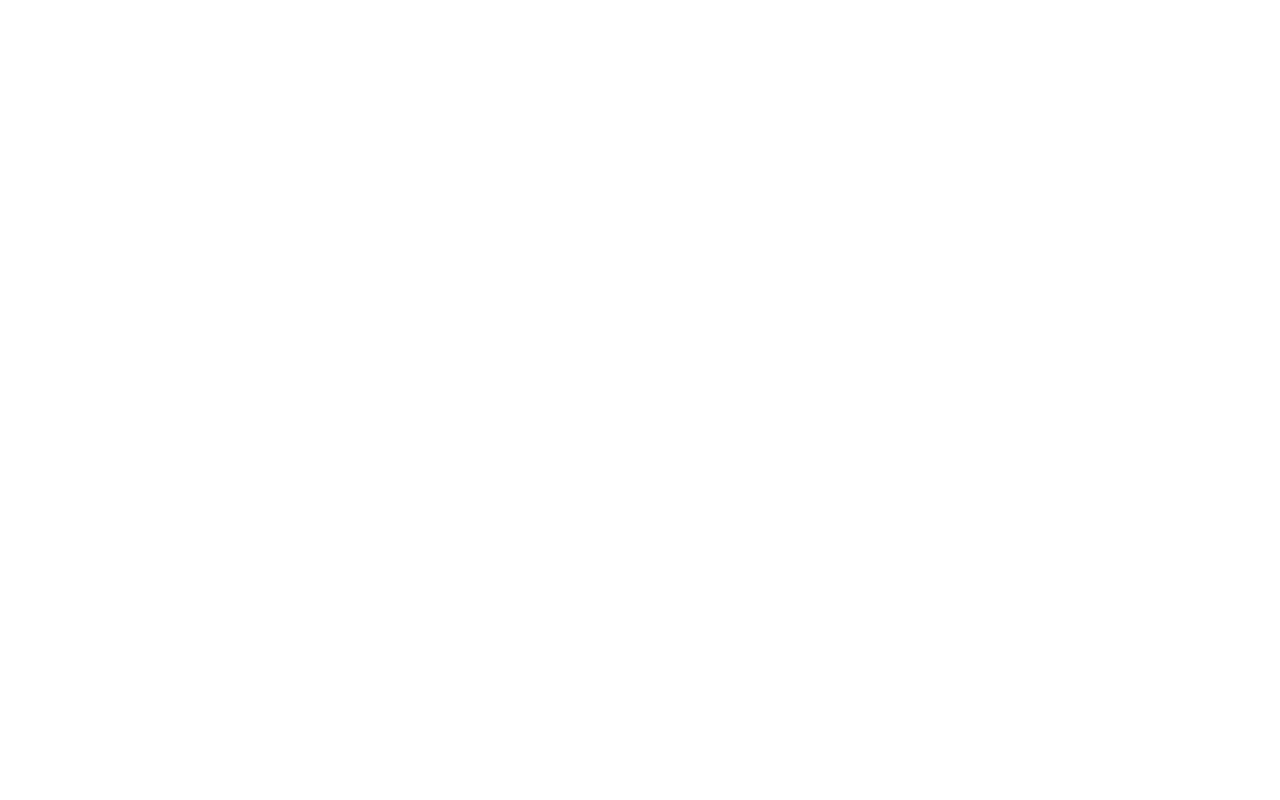
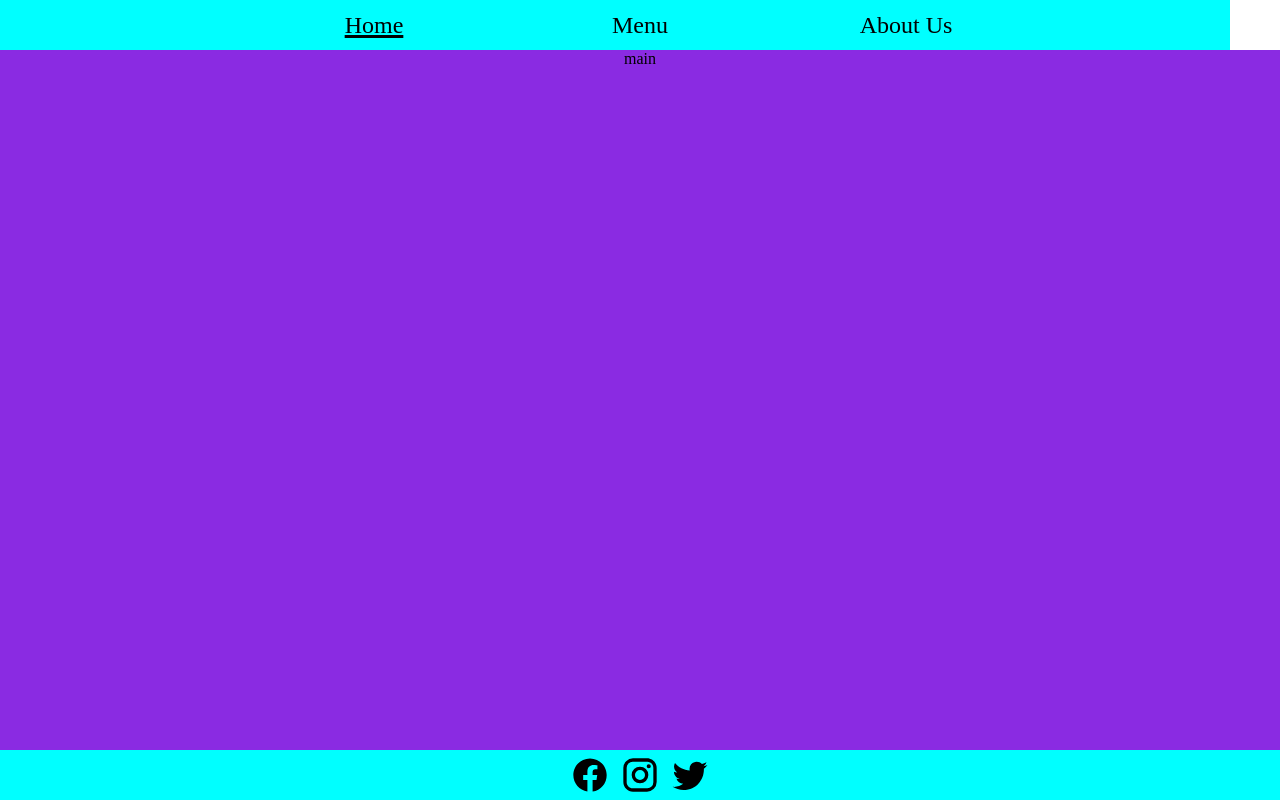
Before and after one commit to PeterBusatti/restaurant-page, a website built with webpack: page dist/index.html in a window 1280 px wide. Built offline with nearby package versions, Linux system fonts and the light colour scheme.

Commit message:
add header and footer content, basic page outline

```diff
--- /dev/null
+++ b/src/style.css
@@ -0,0 +1,85 @@
+* {
+    padding: 0;
+    margin: 0;
+}
+
+.content{
+    display: flex;
+    flex-direction: column;
+    align-items: center;
+
+    width: 100vw;
+    height: 100vh;
+}
+
+.header, .footer {
+    position: relative;
+    width: inherit;
+    height: 50px;
+    background-color: aqua;
+
+    display: flex;
+    justify-content: center;
+    align-items: center;
+    gap: 10px;
+
+
+}
+
+.tab {
+    width: 20%;
+    height: inherit;
+    white-space: nowrap;
+    font-size: 1.5rem;
+
+    display: flex;
+    justify-content: center;
+    align-items: center;
+}
+
+.tab:hover {
+    box-shadow: 2px 0px 5px black,
+        -2px 0px 5px black;
+}
+
+.icon {
+    position: absolute;
+    right: 0;
+
+    width: 50px;
+    background-color: #fff;
+    height: inherit;
+}
+
+.footer > div {
+    height: 80%;
+    width: 40px;
+}
+
+.tab:hover, .footer > div:hover {
+    cursor: pointer;
+}
+
+.footer > div:first-child {
+    background: url(./facebook.svg) no-repeat center/100%;
+}
+
+.footer > div:nth-child(2) {
+    background: url(./instagram.svg) no-repeat center/100%;
+}
+
+.footer > div:last-child {
+    background: url(./twitter.svg) no-repeat center/100%;
+}
+
+.selected {
+    text-decoration: underline 3px black;
+}
+
+.main {
+    flex: 1;
+
+    background-color: blueviolet;
+    width: inherit;
+    text-align: center;
+}
```
Also changed, not shown: dist/index.html, src/facebook.svg (added), src/instagram.svg (added), src/twitter.svg (added).
